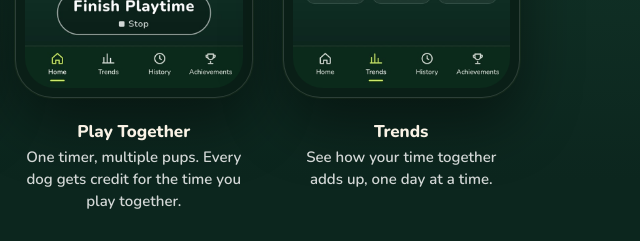
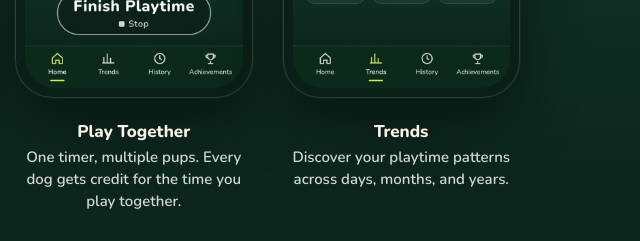
Before and after one commit to sswaller4141-PlayPup/playpup-site, a plain HTML site: page index.html in a window 1280 px wide. Shown: the part 1220-1461 px from the top of the page, 640-1280 px from the left. Drawn offline with Linux system fonts and the light colour scheme.

Commit message:
Trends caption: patterns across days, months, and years
Co-Authored-By: Claude Opus 5.5 <noreply@anthropic.com>

```diff
--- a/index.html
+++ b/index.html
@@ -61,7 +61,7 @@
           </figure>
           <figure class="phone-fig">
             <div class="phone"><img src="assets/screens/trends.jpg?v=2" alt="PlayPup Trends: a 30-day playtime chart with total playtime, average per day and session count" width="640" height="1385"></div>
-            <figcaption><b>Trends</b>See how your time together adds up, one day at a time.</figcaption>
+            <figcaption><b>Trends</b>Discover your playtime patterns across days, months, and years.</figcaption>
           </figure>
         </div>
       </div>
```
